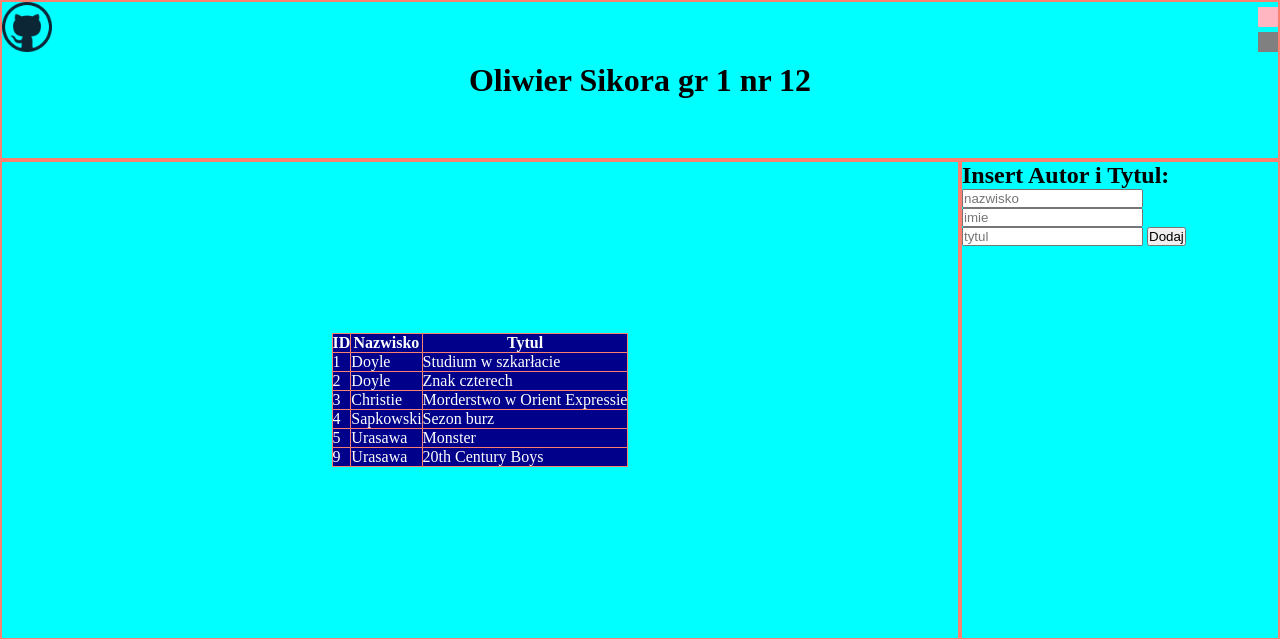
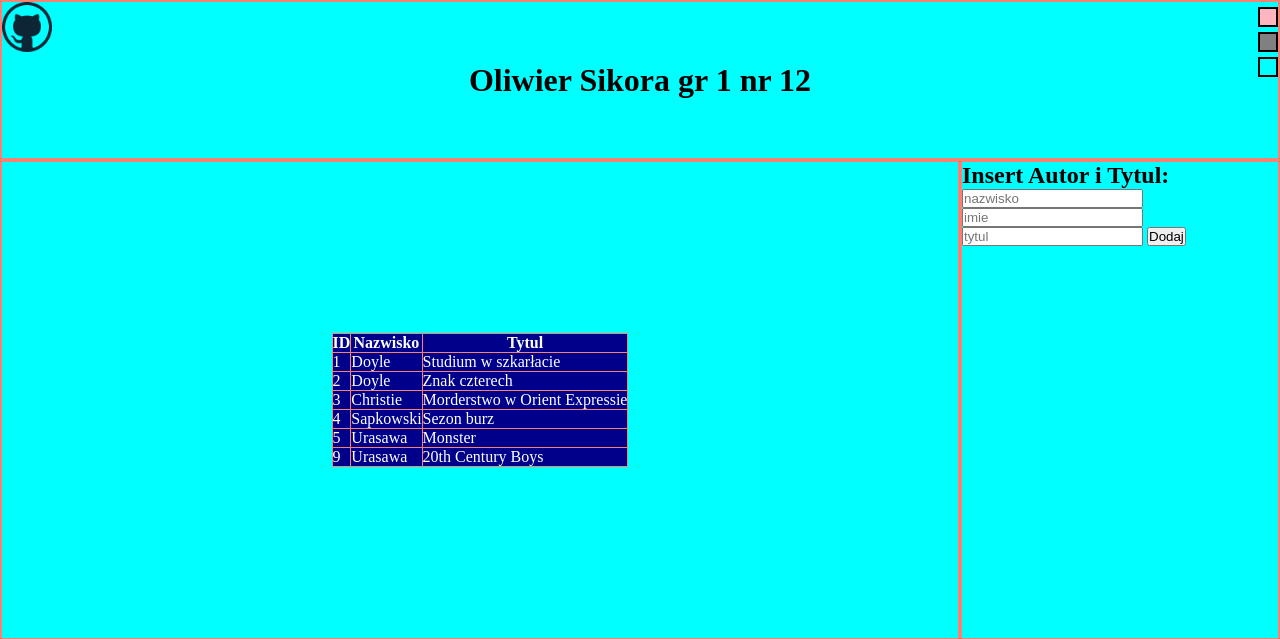
Before and after one commit to 3ti-2020/crud-wiele-do-wielu-oliwier-sikora, a PHP site: page / in a window 1280 px wide. Shown: the top 639 px of the page. Run offline with PHP 8.4, Linux system fonts and the light colour scheme; data comes from the database, SQL or seed files in the repository; data that the repository does not hold is empty.

Commit message:
Add files via upload

```diff
--- a/style.css
+++ b/style.css
@@ -26,6 +26,8 @@ body{
     position: absolute;
     top: 5px;
     right: 0;
+    border: 2px solid black;
+    cursor: pointer;
 }
 
 .ciemny{
@@ -35,6 +37,8 @@ body{
     position: absolute;
     top: 30px;
     right: 0;
+    border: 2px solid black;
+    cursor: pointer;
 }
 
 .normal{
@@ -44,6 +48,8 @@ body{
     position: absolute;
     top: 55px;
     right: 0;
+    border: 2px solid black;
+    cursor: pointer;
 }
 
 
```
